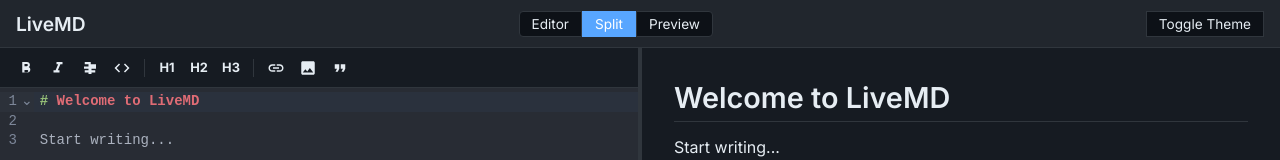
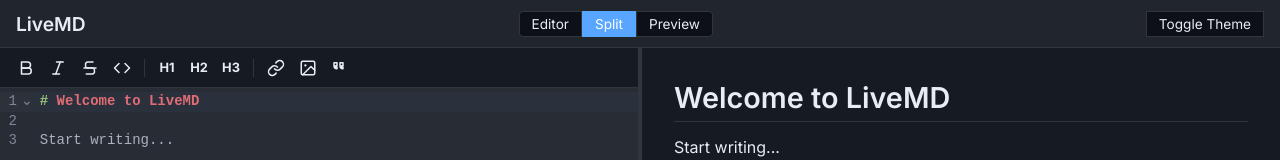
Before and after one commit to murtzwork5253/livemd, a React (Vite) app: page / in a window 1280 px wide. Shown: the top 160 px of the page. Built offline with nearby package versions, Linux system fonts and the light colour scheme.

Commit message:
fix: restore clean outline vector paths for Bold and Strikethrough icons

```diff
--- a/src/components/Toolbar/Toolbar.css
+++ b/src/components/Toolbar/Toolbar.css
@@ -33,7 +33,11 @@
 .toolbar-icon {
   width: 18px;
   height: 18px;
-  fill: currentColor;
+  fill: none;
+  stroke: currentColor;
+  stroke-width: 2px;
+  stroke-linecap: round;
+  stroke-linejoin: round;
 }
 
 .toolbar-text {
--- a/src/components/Toolbar/Toolbar.tsx
+++ b/src/components/Toolbar/Toolbar.tsx
@@ -106,22 +106,27 @@ export function Toolbar({ editorRef }: ToolbarProps) {
     <div className="editor-toolbar">
       <button onClick={() => handleFormat('bold')} title="Bold (Ctrl+B)">
         <svg viewBox="0 0 24 24" className="toolbar-icon">
-          <path d="M15.6 10.79c.97-.67 1.65-1.77 1.65-2.79 0-2.26-1.75-4-4-4H7v14h7.04c2.09 0 3.71-1.7 3.71-3.79 0-1.52-.86-2.82-2.15-3.42zM10 6.5h3c.83 0 1.5.67 1.5 1.5s-.67 1.5-1.5 1.5h-3v-3zm3.5 11h-3.5v-3h3.5c.83 0 1.5.67 1.5 1.5s-.67 1.5-1.5 1.5z" />
+          <path d="M6 4h8a4 4 0 0 1 4 4 4 4 0 0 1-4 4H6z" />
+          <path d="M6 12h9a4 4 0 0 1 4 4 4 4 0 0 1-4 4H6z" />
         </svg>
       </button>
       <button onClick={() => handleFormat('italic')} title="Italic (Ctrl+I)">
         <svg viewBox="0 0 24 24" className="toolbar-icon">
-          <path d="M10 4v3h2.21l-3.42 8H6v3h8v-3h-2.21l3.42-8H18V4z" />
+          <line x1="19" y1="4" x2="10" y2="4" />
+          <line x1="14" y1="20" x2="5" y2="20" />
+          <line x1="15" y1="4" x2="9" y2="20" />
         </svg>
       </button>
       <button onClick={() => handleFormat('strikethrough')} title="Strikethrough (Ctrl+Shift+X)">
         <svg viewBox="0 0 24 24" className="toolbar-icon">
-          <path d="M10 19h4v-3h-4v3zM5 4v3h5v3H4v3h6v2H5v3h5v2h4v-2h5v-3h-5v-2h6V7h-7V4H5z" />
+          <path d="M16 4H9a3 3 0 0 0-2.83 4 3 3 0 0 0 2.5 4h6.66a3 3 0 0 1 2.5 4 3 3 0 0 1-2.83 4H7" />
+          <line x1="4" y1="12" x2="20" y2="12" />
         </svg>
       </button>
       <button onClick={() => handleFormat('code')} title="Code (Ctrl+`)">
         <svg viewBox="0 0 24 24" className="toolbar-icon">
-          <path d="M9.4 16.6L4.8 12l4.6-4.6L8 6l-6 6 6 6 1.4-1.4zm5.2 0l4.6-4.6-4.6-4.6L16 6l6 6-6 6-1.4-1.4z" />
+          <polyline points="16 18 22 12 16 6" />
+          <polyline points="8 6 2 12 8 18" />
         </svg>
       </button>
       <div className="toolbar-divider" />
@@ -137,17 +142,20 @@ export function Toolbar({ editorRef }: ToolbarProps) {
       <div className="toolbar-divider" />
       <button onClick={() => handleFormat('link')} title="Link (Ctrl+K)">
         <svg viewBox="0 0 24 24" className="toolbar-icon">
-          <path d="M3.9 12c0-1.71 1.39-3.1 3.1-3.1h4V7H7c-2.76 0-5 2.24-5 5s2.24 5 5 5h4v-1.9H7c-1.71 0-3.1-1.39-3.1-3.1zM8 13h8v-2H8v2zm9-6h-4v1.9h4c1.71 0 3.1 1.39 3.1 3.1s-1.39 3.1-3.1 3.1h-4V17h4c2.76 0 5-2.24 5-5s-2.24-5-5-5z" />
+          <path d="M10 13a5 5 0 0 0 7.54.54l3-3a5 5 0 0 0-7.07-7.07l-1.72 1.71" />
+          <path d="M14 11a5 5 0 0 0-7.54-.54l-3 3a5 5 0 0 0 7.07 7.07l1.71-1.71" />
         </svg>
       </button>
       <button onClick={() => handleFormat('image')} title="Image">
         <svg viewBox="0 0 24 24" className="toolbar-icon">
-          <path d="M21 19V5c0-1.1-.9-2-2-2H5c-1.1 0-2 .9-2 2v14c0 1.1.9 2 2 2h14c1.1 0 2-.9 2-2zM8.5 13.5l2.5 3.01L14.5 12l4.5 6H5l3.5-4.5z" />
+          <rect x="3" y="3" width="18" height="18" rx="2" ry="2" />
+          <circle cx="8.5" cy="8.5" r="1.5" fill="currentColor" stroke="none" />
+          <polyline points="21 15 16 10 5 21" />
         </svg>
       </button>
       <button onClick={() => handleFormat('quote')} title="Quote">
         <svg viewBox="0 0 24 24" className="toolbar-icon">
-          <path d="M6 17h3l2-4V7H5v6h3zm8 0h3l2-4V7h-6v6h3z" />
+          <path d="M16 13a4 4 0 0 1-4-4V5h4v4h-2a2 2 0 0 0 2 2zM8 13A4 4 0 0 1 4 9V5h4v4H6a2 2 0 0 0 2 2z" />
         </svg>
       </button>
     </div>
```
